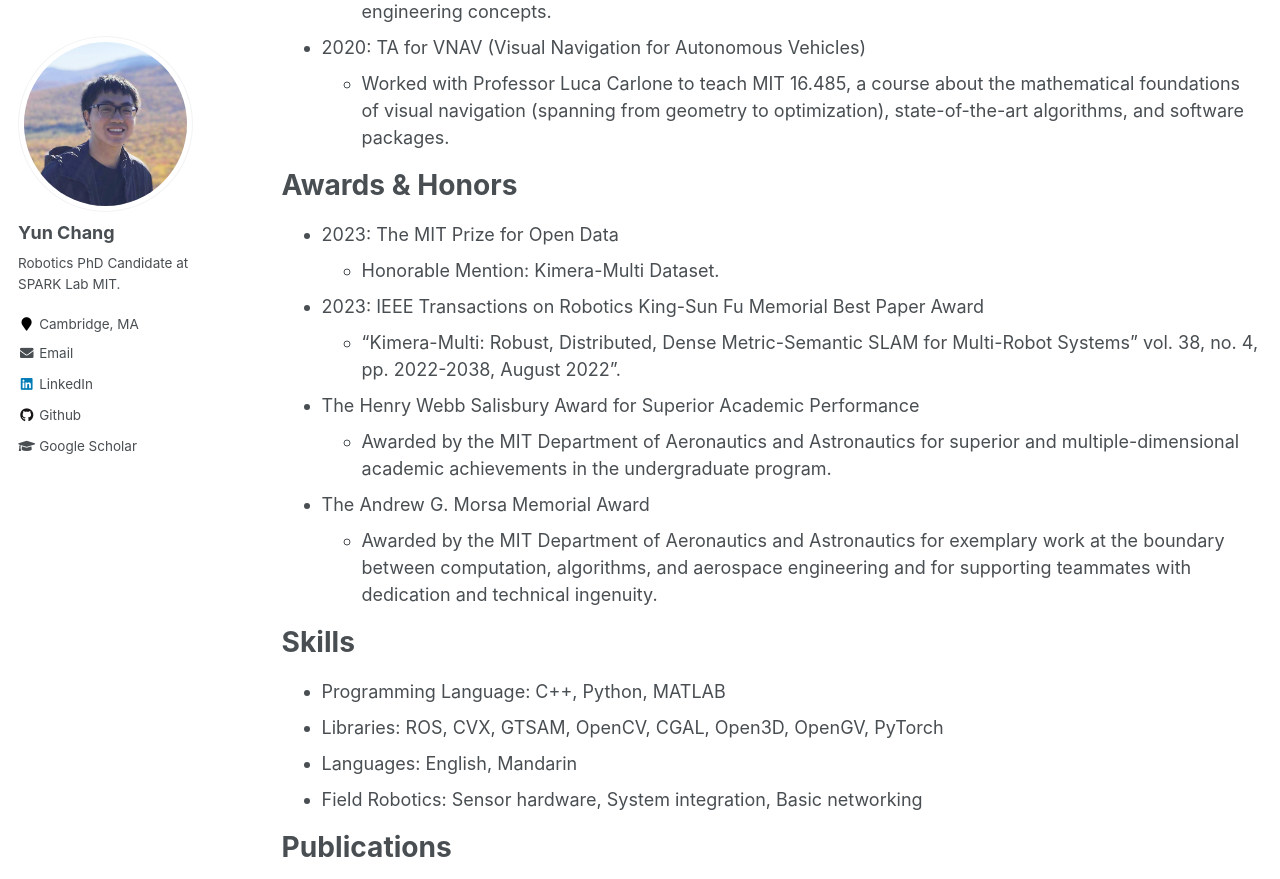
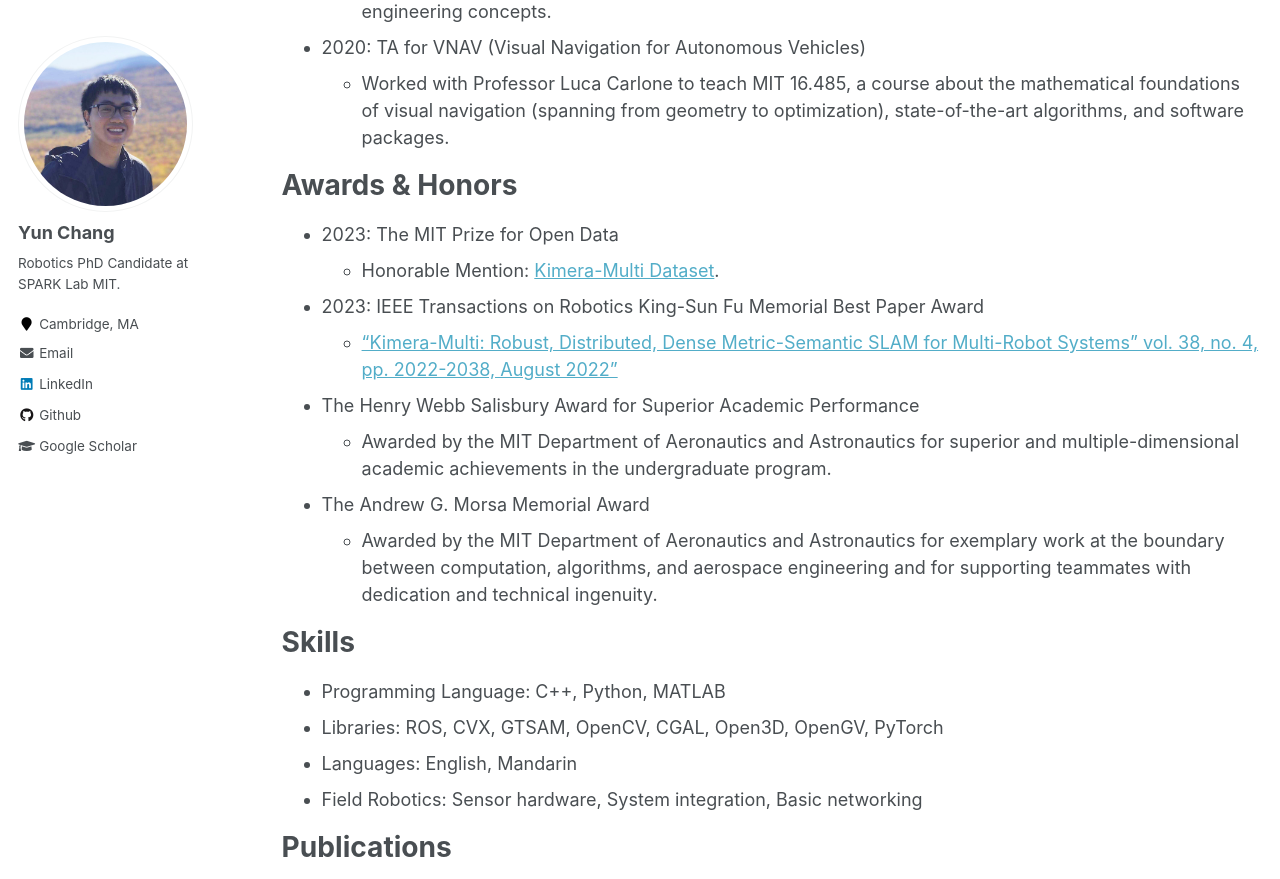
Before and after one commit to yunzc/yunzc.github.io, a Jekyll site: the page built from _pages/cv.md, in a window 1280 px wide and 900 px high, scrolled down 1540 px, cut to the strip 0-879 px from the top of the window. Built offline with Jekyll 4.4.1, drawn with Linux system fonts in a browser that asks for light colours; part of the change alters nothing that is shown.

```diff
--- a/_pages/cv.md
+++ b/_pages/cv.md
@@ -26,7 +26,7 @@ Work Experience
 ======
 * 2019 - 2021: Perception Team
   * Team CoSTAR (NASA JPL / MIT / Caltech, KAIST, LTU collaborative)
-  * Project: Built and maintained a lidar-based multi-robot simultaneous localization and mapping (SLAM) system for team CoSTAR as part of the system supporting a team of heterogeneous robots competing in the DARPA Subterranean Challenge: a competition where a team of robots have to autonomously find and localize objects in a GPS denied underground environment.
+  * Project: Built and maintained a lidar-based multi-robot simultaneous localization and mapping (SLAM) system for team CoSTAR as part of the system supporting a team of heterogeneous robots competing in the DARPA Subterranean Challenge: a competition where a team of robots have to autonomously find and localize objects in a GPS denied underground environment. [website](https://costar.jpl.nasa.gov/) [github](https://github.com/NeBula-Autonomy/LAMP)
 
 * 2016 - 2019: Undergraduate Researcher
   * Model-based Embedded and Robotic Systems Group
@@ -55,10 +55,10 @@ Teaching
 Awards & Honors
 ======
 * 2023: The MIT Prize for Open Data
-  * Honorable Mention: Kimera-Multi Dataset.
+  * Honorable Mention: [Kimera-Multi Dataset](https://libraries.mit.edu/opendata/open-data-mit-home/mit-prize/).
 
 * 2023: IEEE Transactions on Robotics King-Sun Fu Memorial Best Paper Award
-  * "Kimera-Multi: Robust, Distributed, Dense Metric-Semantic SLAM for Multi-Robot Systems" vol. 38, no. 4, pp. 2022-2038, August 2022".
+  * ["Kimera-Multi: Robust, Distributed, Dense Metric-Semantic SLAM for Multi-Robot Systems" vol. 38, no. 4, pp. 2022-2038, August 2022"](https://spectrum.ieee.org/multi-robot-slam-icra2023)
 
 * The Henry Webb Salisbury Award for Superior Academic Performance
   * Awarded by the MIT Department of Aeronautics and Astronautics for superior and multiple-dimensional academic achievements in the undergraduate program.
```
